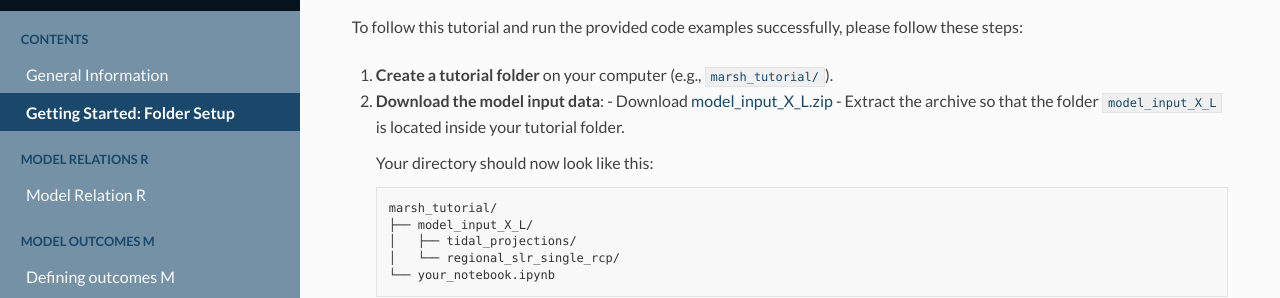
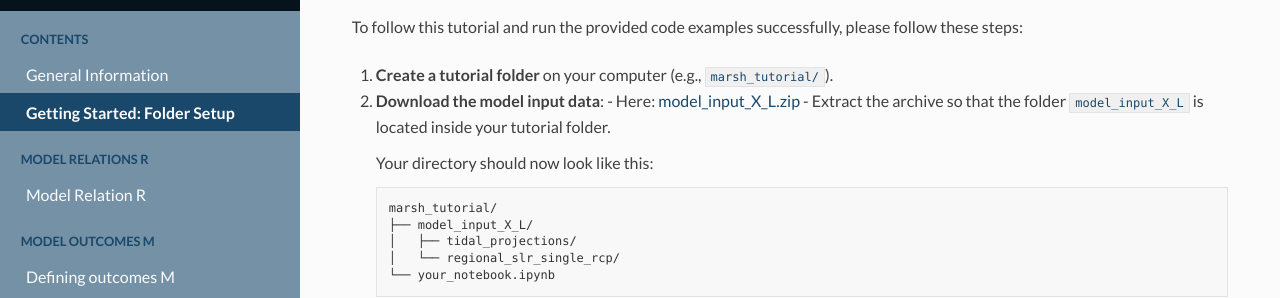
Before and after one commit to christineschottmueller/x-marsh, a Sphinx documentation site: the page built from docs/chapter_01/01_01_getting_started.rst, in a window 1280 px wide and 921 px high. Shown: the part 141-439 px from the top of the window. Built offline with Sphinx 7.4.7 and the Read the Docs theme 3.1.0, drawn with Linux system fonts in a browser that asks for light colours.

Commit message:
Update chapter files

```diff
--- a/docs/chapter_01/01_01_getting_started.rst
+++ b/docs/chapter_01/01_01_getting_started.rst
@@ -5,7 +5,7 @@ To follow this tutorial and run the provided code examples successfully, please
 
 1. **Create a tutorial folder** on your computer (e.g., ``marsh_tutorial/``).
 2. **Download the model input data**:
-   - Download `model_input_X_L.zip <https://github.com/christineschottmueller/x-marsh/releases/download/v1.0-data/model_input_X_L.zip>`_
+   - Here: `model_input_X_L.zip <https://github.com/christineschottmueller/x-marsh/releases/download/v1.0-data/model_input_X_L.zip>`_
    - Extract the archive so that the folder ``model_input_X_L`` is located inside your tutorial folder.
 
    Your directory should now look like this:
```
